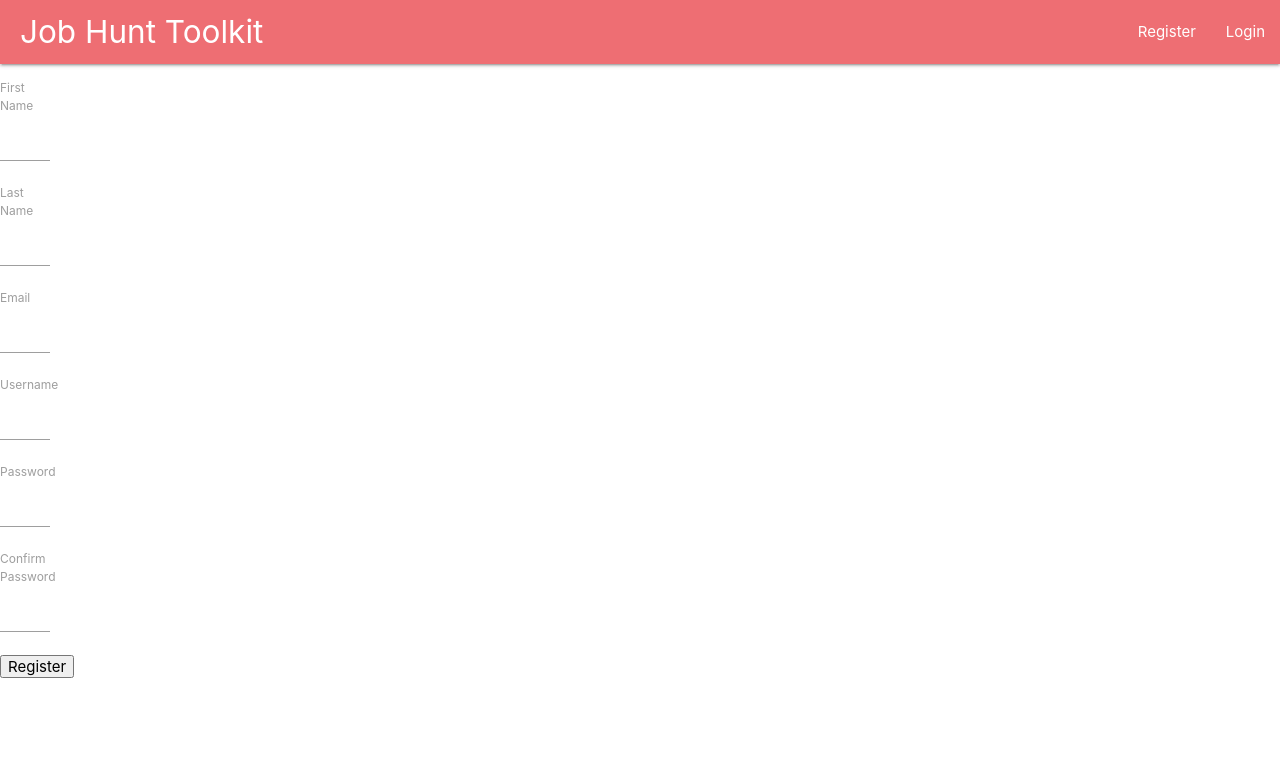
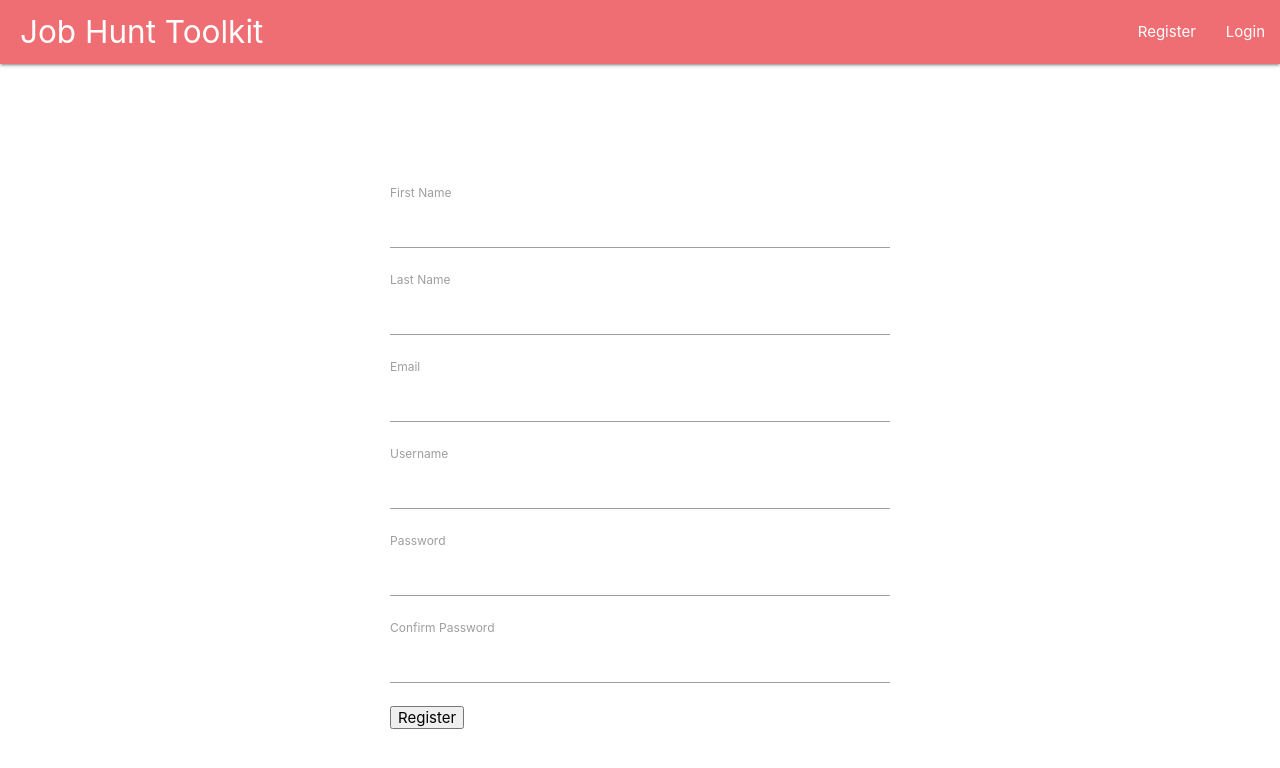
Before and after one commit to brentmwarren/Job-Hunt-Toolkit, a Django app: page /accounts/register/ in a window 1280 px wide. Shown: the top 768 px of the page. Run offline with Django 3.2, Linux system fonts and the light colour scheme.

Commit message:
register page layout fixed

```diff
--- a/job_hunt_toolkit/static/css/main.css
+++ b/job_hunt_toolkit/static/css/main.css
@@ -111,7 +111,9 @@ a.delete {
 }
 
 .register-form {
-  width: 50px;
+  max-width: 500px;
+  margin: auto;
+  margin-top: 15vh;
 }
 
 #intro-page{
```
Also changed, not shown: job_hunt_toolkit/templates/application_list.html (+12 -8 lines).
